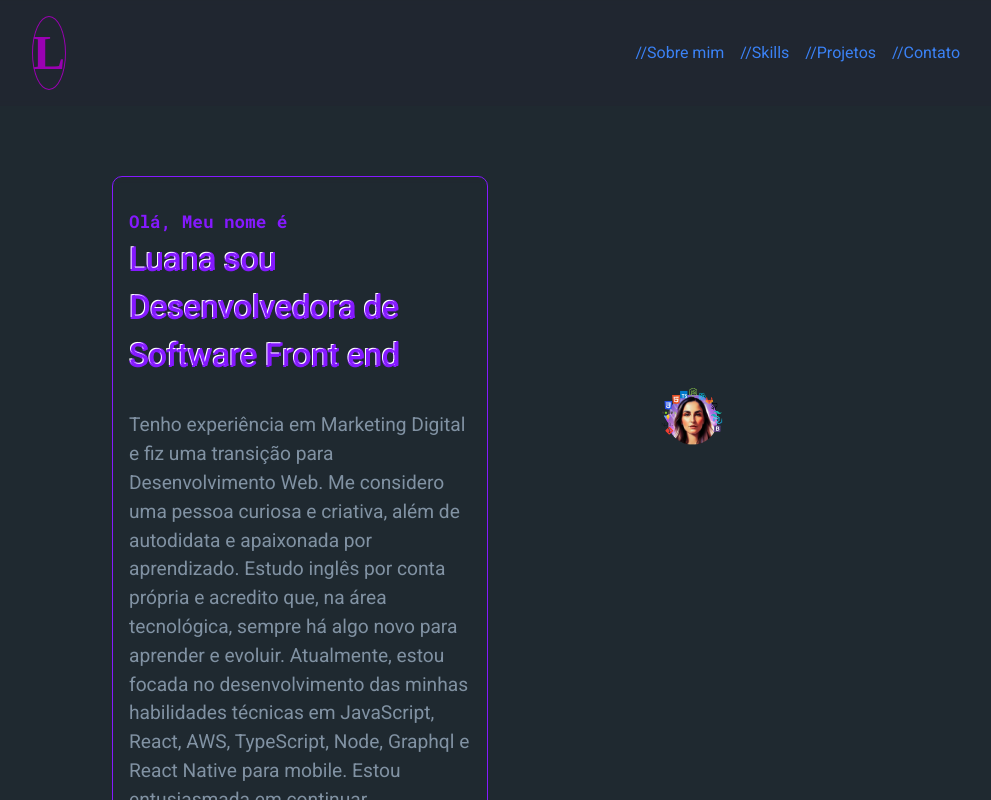
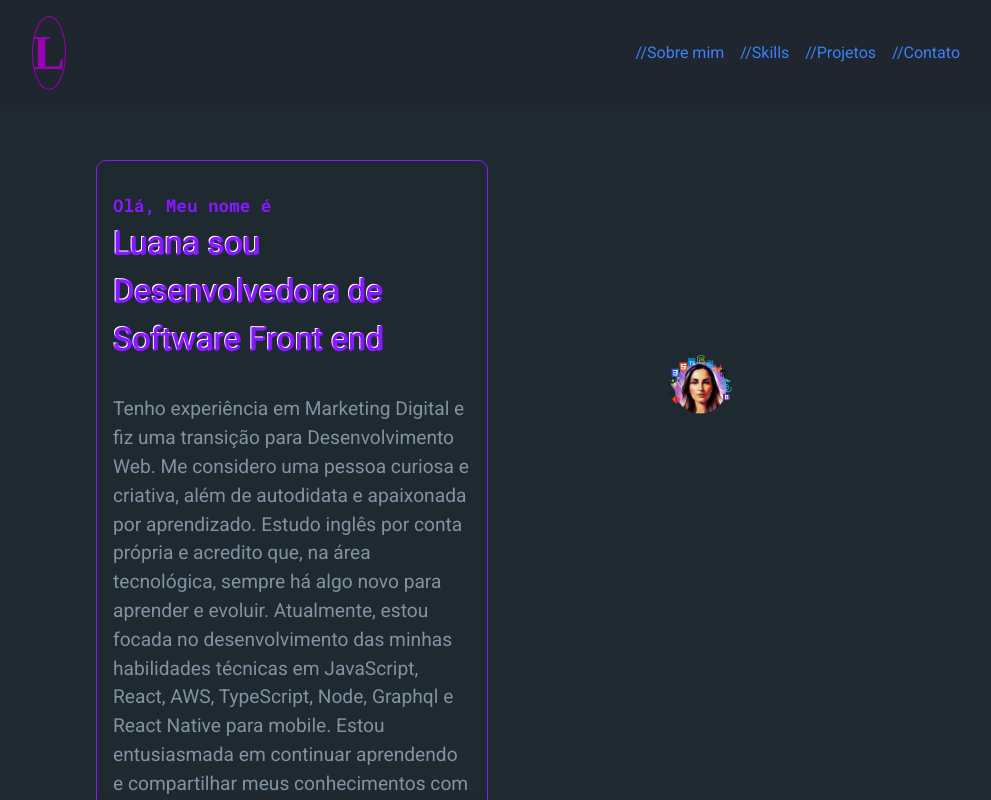
Before and after one commit to Luaanaapereiraa/portfolio, a React (Vite) app in the folder meu-portfolio/: page / in a window 1280 px wide. Shown: the top 800 px of the page, without its empty margins (144-1135 px from the left). Built offline with nearby package versions, Linux system fonts and the light colour scheme; a web font is replaced by a local one.

Commit message:
Fix: images for deploy erro

```diff
--- a/meu-portfolio/src/pages/Home/styles.ts
+++ b/meu-portfolio/src/pages/Home/styles.ts
@@ -2,8 +2,9 @@ import styled from "styled-components";
 
 export const ContainerHome = styled.div`
   max-width: 800px;
+  max-height: 800px;
   margin: auto;
-  padding: 1rem;
+  padding: 0;
   display: flex;
   flex-direction: row;
   gap: 1rem;
@@ -13,6 +14,10 @@ export const ContainerHome = styled.div`
   @media (max-width: 768px) {
     flex-direction: column;
     align-items: center;
+    margin-bottom: 0;
+    padding-bottom: 0;
+    overflow-x: hidden;
+    max-height: 800px;
   }
 `;
 
@@ -57,6 +62,7 @@ export const About = styled.a`
 
     @media (max-width: 768px) {
       text-align: center;
+      font-size: 1.2rem;
     }
 `;
 export const MyName = styled.h1`
--- a/meu-portfolio/src/pages/Portfolio/index.tsx
+++ b/meu-portfolio/src/pages/Portfolio/index.tsx
@@ -1,11 +1,16 @@
 import React from 'react';
 import { Container, Title, Grid, Project, Image, ProjectTitle, Description } from './styles';
+import HomeIllustration from "../../assets/home-illustration.svg"
+import Avocat from "../../assets/avocatfeed.png";
+import Pomodoro from "../../assets/pomodorodev.png";
+
+
 
 const Portfolio: React.FC = () => {
   const projects = [
-    { id: 1, title: 'Meu Portfólio', image: './src/assets/home-illustration.svg', link: 'https://github.com/Luaanaapereiraa/portfolio', description: 'Projeto desse portfólio, criado usando React, TypeScript, Vite e Styled Components' },
-    { id: 2, title: 'AvocatFeed', image: './src/assets/avocatfeed.png', link: 'https://github.com/Luaanaapereiraa/AvocatSocialFeed', description: 'Projeto de feed com interações, criado usando React, TypeScript, Vite e CSS Modules' },
-    { id: 3, title: 'PomodoroDev', image: './src/assets/pomodorodev.png', link: 'https://github.com/Luaanaapereiraa/pomodorodev', description: 'Projeto de pomodoro para ajudar Devs, criado usando React, TypeScript, Vite e Styled Components' },
+    { id: 1, title: 'Meu Portfólio', image: HomeIllustration, link: 'https://github.com/Luaanaapereiraa/portfolio', description: 'Projeto desse portfólio, criado usando React, TypeScript, Vite e Styled Components' },
+    { id: 2, title: 'AvocatFeed', image: Avocat, link: 'https://github.com/Luaanaapereiraa/AvocatSocialFeed', description: 'Projeto de feed com interações, criado usando React, TypeScript, Vite e CSS Modules' },
+    { id: 3, title: 'PomodoroDev', image: Pomodoro, link: 'https://github.com/Luaanaapereiraa/pomodorodev', description: 'Projeto de pomodoro para ajudar Devs, criado usando React, TypeScript, Vite e Styled Components' },
   ];
 
   return (
--- a/meu-portfolio/src/pages/Skills/styles.ts
+++ b/meu-portfolio/src/pages/Skills/styles.ts
@@ -9,7 +9,8 @@ export const ContainerSkills = styled.div`
     margin: 0 auto;
     margin-bottom: 2rem;
     @media (max-width: 768px) {
-        margin-top: 50px;
+        margin-top: 10px;
+        max-height: 250px;
     }
 
 `
```
